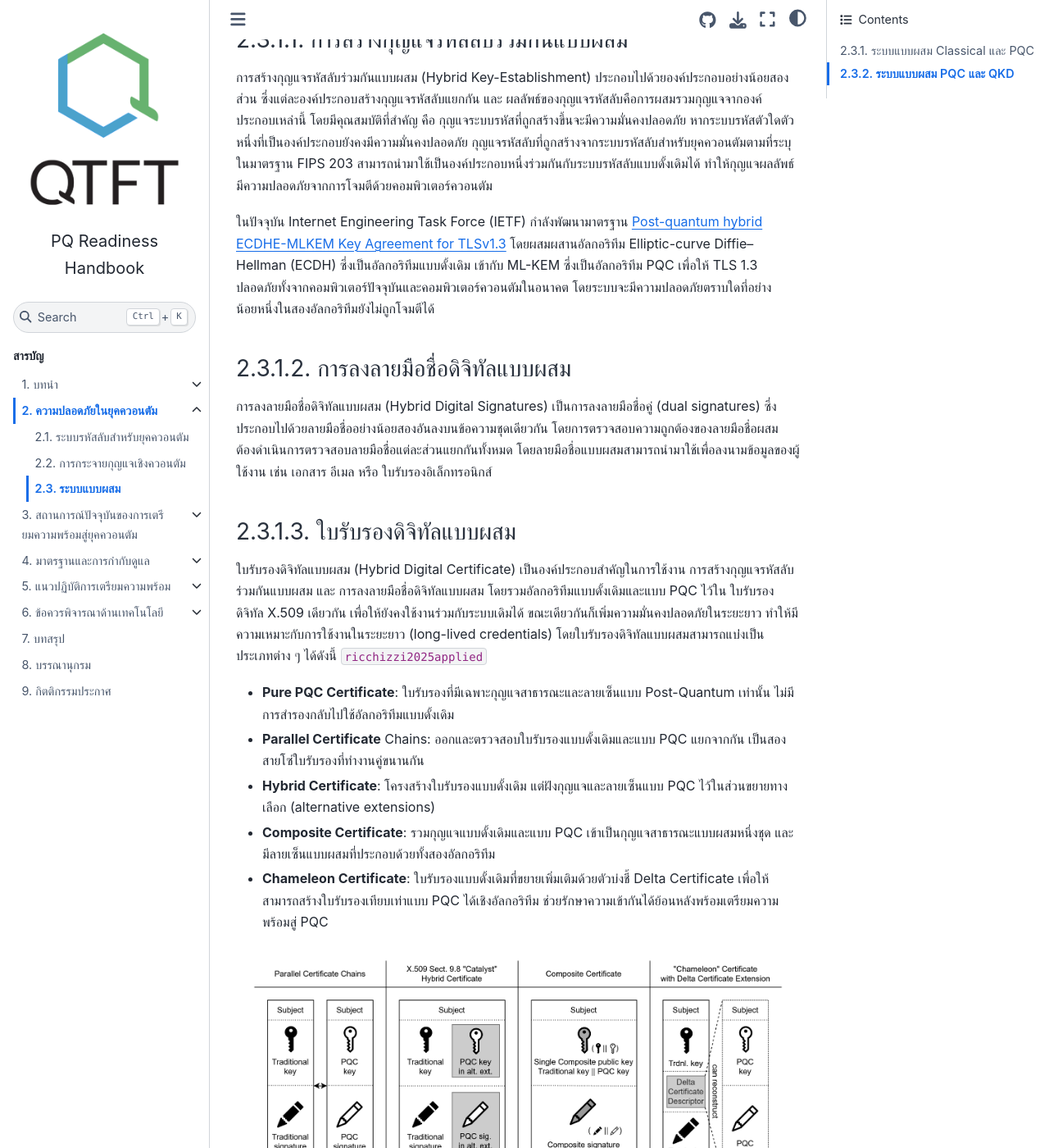
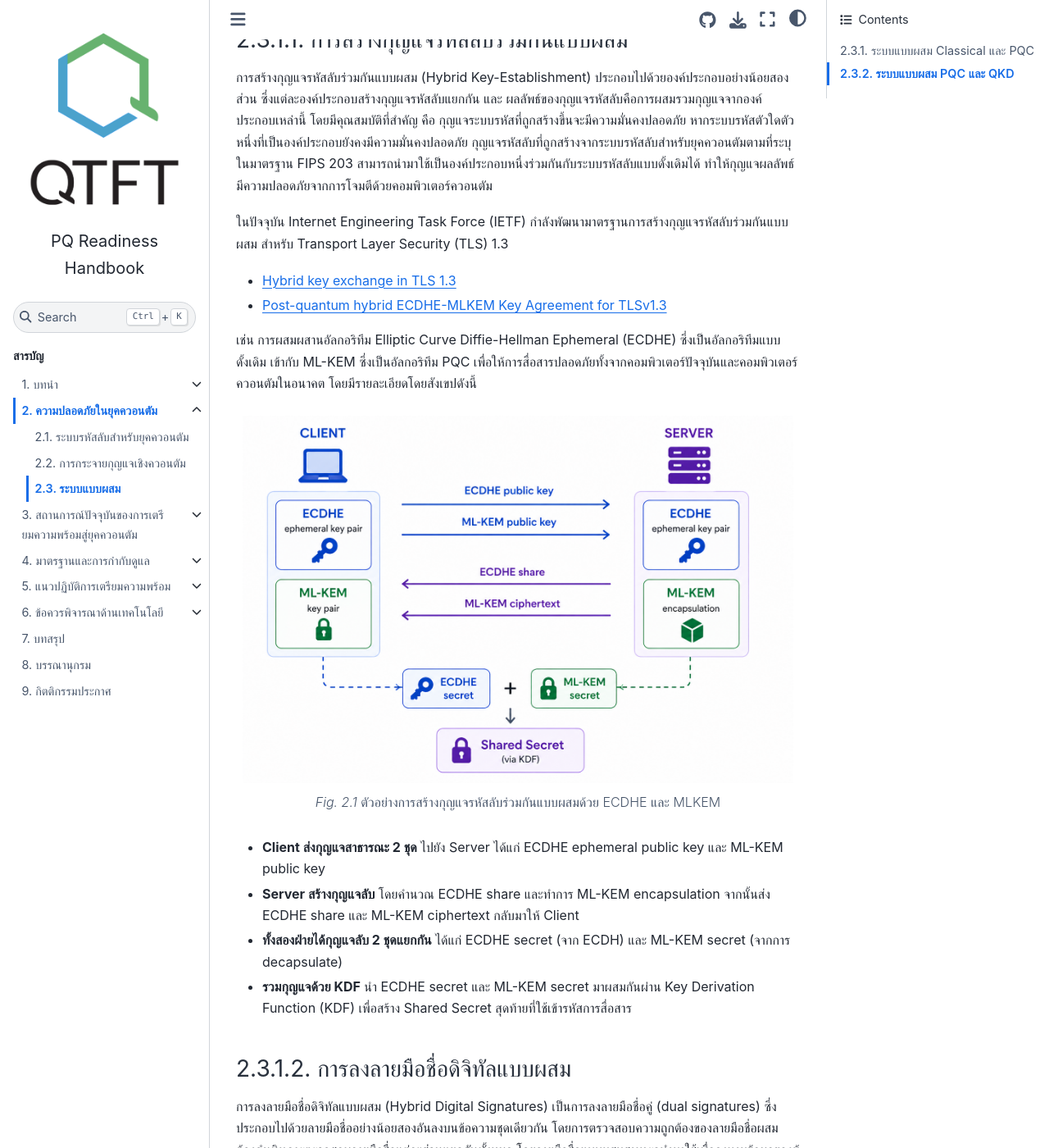
Before and after one commit to qtft/pq-readiness-handbook, a Jupyter Book: the page built from book/pq-security/hybrid-impl.md, in a window 1280 px wide and 1400 px high, scrolled down 1617 px. Shown: the whole window at 82% size. Built offline with Jupyter Book 1.0.4 settings and Sphinx 7.4.7 and the Sphinx Book theme 1.1.4, drawn with Linux system fonts in a browser that asks for light colours; comment, search, counter and statistics services are not loaded; cross-references to code outside the pages are shown as plain code; some of the changed text lies outside the part shown.

Commit message:
add figure

````diff
--- a/book/pq-security/hybrid-impl.md
+++ b/book/pq-security/hybrid-impl.md
@@ -27,7 +27,22 @@ QKD ควรถูกนำมาใช้ในสภาพแวดล้อ
 การสร้างกุญแจรหัสลับร่วมกันแบบผสม (Hybrid Key-Establishment) ประกอบไปด้วยองค์ประกอบอย่างน้อยสองส่วน ซึ่งแต่ละองค์ประกอบสร้างกุญแจรหัสลับแยกกัน และ ผลลัพธ์ของกุญแจรหัสลับคือการผสมรวมกุญแจจากองค์ประกอบเหล่านี้  โดยมีคุณสมบัติที่สำคัญ  คือ กุญแจระบบรหัสที่ถูกสร้างขึ้นจะมีความมั่นคงปลอดภัย หากระบบรหัสตัวใดตัวหนึ่งที่เป็นองค์ประกอบยังคงมีความมั่นคงปลอดภัย
 กุญแจรหัสลับที่ถูกสร้างจากระบบรหัสลับสำหรับยุคควอนตัมตามที่ระบุในมาตรฐาน FIPS 203 สามารถนำมาใช้เป็นองค์ประกอบหนึ่งร่วมกันกับระบบรหัสลับแบบดั้งเดิมได้ ทำให้กุญแจผลลัพธ์มีความปลอดภัยจากการโจมตีด้วยคอมพิวเตอร์ควอนตัม
 
-ในปัจจุบัน Internet Engineering Task Force (IETF) กำลังพัฒนามาตรฐาน [Post-quantum hybrid ECDHE-MLKEM Key Agreement for TLSv1.3](https://datatracker.ietf.org/doc/draft-kwiatkowski-tls-ecdhe-mlkem/) โดยผสมผสานอัลกอริทึม Elliptic-curve Diffie–Hellman (ECDH) ซึ่งเป็นอัลกอริทึมแบบดั้งเดิม เข้ากับ ML-KEM ซึ่งเป็นอัลกอริทึม PQC เพื่อให้ TLS 1.3 ปลอดภัยทั้งจากคอมพิวเตอร์ปัจจุบันและคอมพิวเตอร์ควอนตัมในอนาคต โดยระบบจะมีความปลอดภัยตราบใดที่อย่างน้อยหนึ่งในสองอัลกอริทึมยังไม่ถูกโจมตีได้
+ในปัจจุบัน Internet Engineering Task Force (IETF) กำลังพัฒนามาตรฐานการสร้างกุญแจรหัสลับร่วมกันแบบผสม สำหรับ Transport Layer Security (TLS) 1.3
+- [Hybrid key exchange in TLS 1.3](https://datatracker.ietf.org/doc/draft-ietf-tls-hybrid-design/)
+- [Post-quantum hybrid ECDHE-MLKEM Key Agreement for TLSv1.3](https://datatracker.ietf.org/doc/draft-kwiatkowski-tls-ecdhe-mlkem/)
+
+เช่น การผสมผสานอัลกอริทึม Elliptic Curve Diffie-Hellman Ephemeral (ECDHE) ซึ่งเป็นอัลกอริทึมแบบดั้งเดิม เข้ากับ ML-KEM ซึ่งเป็นอัลกอริทึม PQC เพื่อให้การสื่อสารปลอดภัยทั้งจากคอมพิวเตอร์ปัจจุบันและคอมพิวเตอร์ควอนตัมในอนาคต โดยมีรายละเอียดโดยสังเขปดังนี้
+
+```{figure} ../figures/ecdhe-kem.png
+---
+name: ecdhe-kem
+---
+ตัวอย่างการสร้างกุญแจรหัสลับร่วมกันแบบผสมด้วย ECDHE และ MLKEM
+```
+- **Client ส่งกุญแจสาธารณะ 2 ชุด** ไปยัง Server ได้แก่ ECDHE ephemeral public key และ ML-KEM public key
+- **Server สร้างกุญแจลับ** โดยคำนวณ ECDHE share และทำการ ML-KEM encapsulation จากนั้นส่ง ECDHE share และ ML-KEM ciphertext กลับมาให้ Client
+- **ทั้งสองฝ่ายได้กุญแจลับ 2 ชุดแยกกัน** ได้แก่ ECDHE secret (จาก ECDH) และ ML-KEM secret (จากการ decapsulate)
+- **รวมกุญแจด้วย KDF** นำ ECDHE secret และ ML-KEM secret มาผสมกันผ่าน Key Derivation Function (KDF) เพื่อสร้าง Shared Secret สุดท้ายที่ใช้เข้ารหัสการสื่อสาร
 
 ### การลงลายมือชื่อดิจิทัลแบบผสม
 การลงลายมือชื่อดิจิทัลแบบผสม (Hybrid Digital Signatures) เป็นการลงลายมือชื่อคู่ (dual signatures) ซึ่งประกอบไปด้วยลายมือชื่ออย่างน้อยสองอันลงบนข้อความชุดเดียวกัน โดยการตรวจสอบความถูกต้องของลายมือชื่อผสม ต้องดำเนินการตรวจสอบลายมือชื่อแต่ละส่วนแยกกันทั้งหมด โดยลายมือชื่อแบบผสมสามารถนำมาใช้เพื่อลงนามข้อมูลของผู้ใช้งาน เช่น เอกสาร อีเมล หรือ ใบรับรองอิเล็กทรอนิกส์
````
Also changed, not shown: book/figures/ecdhe-kem.png (added).
